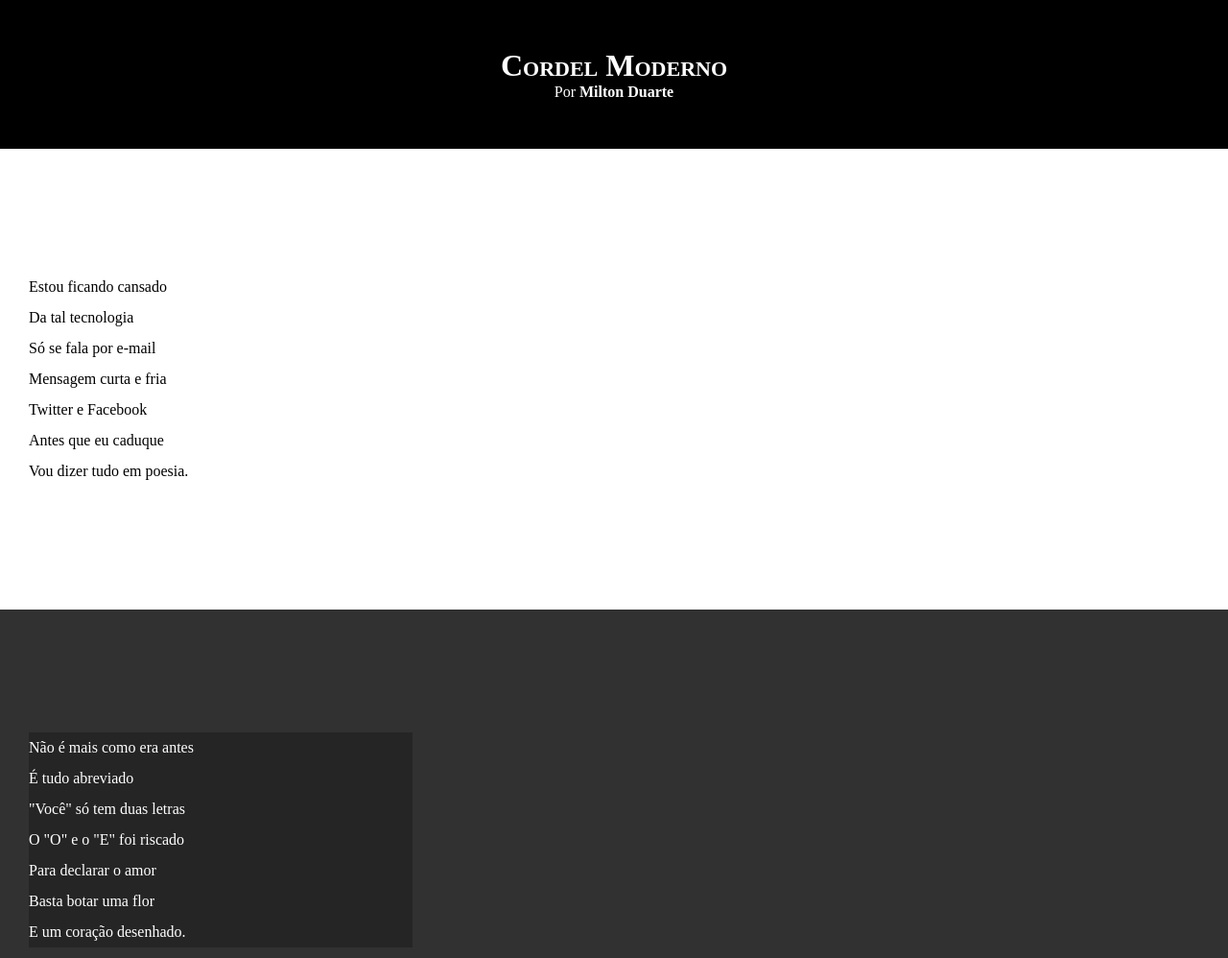
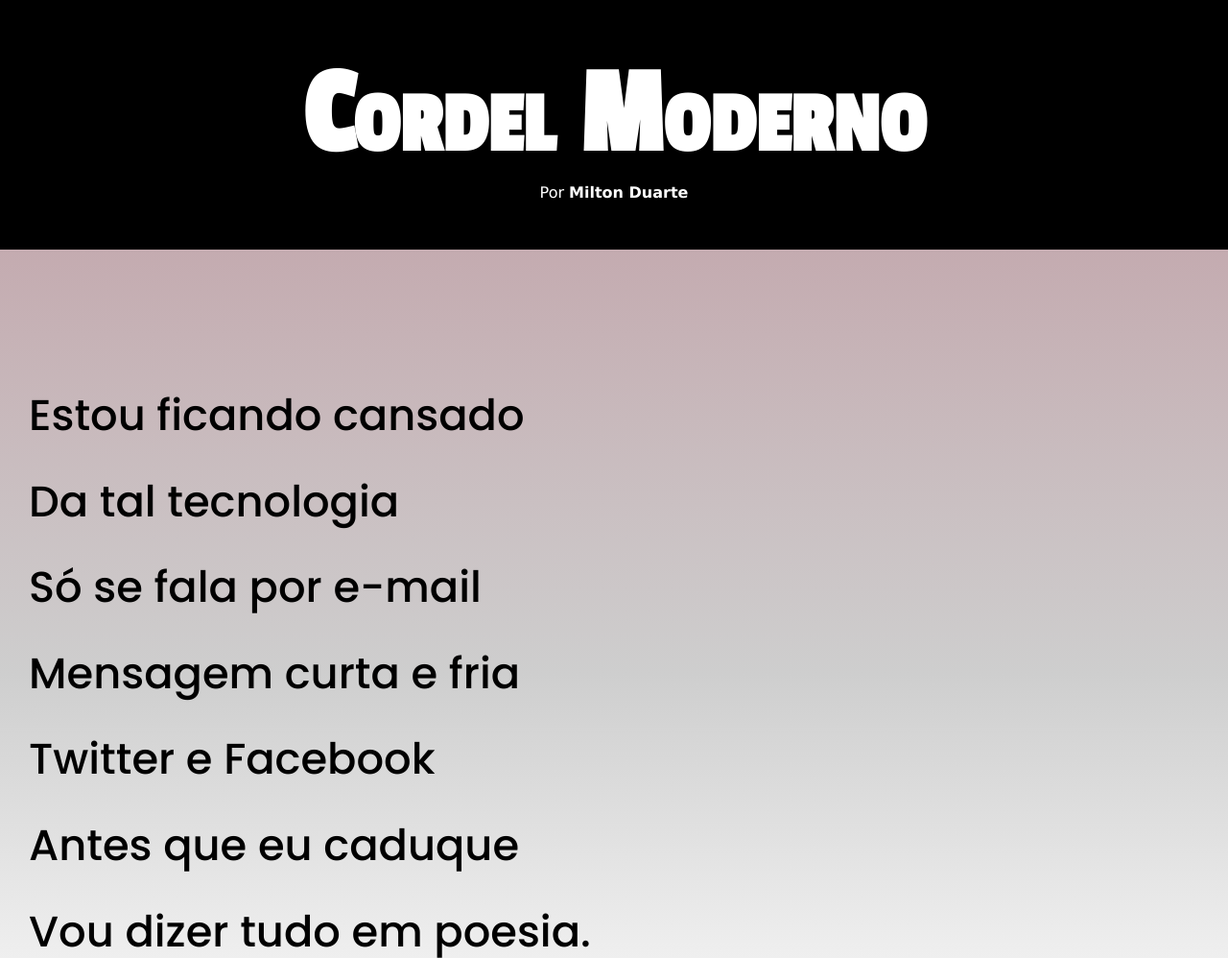
Before and after one commit to hiagoassuncaoDev/html-css, a plain HTML site: page Desafios/D012/index.html in a window 1280 px wide. Shown: the top 998 px of the page at 96% size. Drawn offline with Linux system fonts and the light colour scheme.

Commit message:
Alteração do CSS

```diff
--- a/Desafios/D012/estilo/style.css
+++ b/Desafios/D012/estilo/style.css
@@ -1,13 +1,25 @@
 @charset "UTF-8";
+
+@import url('https://fonts.googleapis.com/css2?family=Passion+One&display=swap');
+
+@import url('https://fonts.googleapis.com/css2?family=Poppins:wght@500&display=swap');
+
+:root {
+    --fonte1: Verdana, Geneva, Tahoma, sans-serif;
+    --fonte2: 'Passion One', cursive;
+    --fonte3: 'Poppins', sans-serif;
+}
 
 * {
     margin: 0px;
     padding: 0px;
+    font-size: 1em;
 }
 
 html, body {
     min-height: 100vh;
     background-color: darkgray;
+    font-family: var(--fonte1);
 }
 
 header {
@@ -19,6 +31,8 @@ header {
 header > h1 {
     padding-top: 50px;
     font-variant: small-caps;
+    font-family: var(--fonte2);
+    font-size: 10vw;
 }
 
 header > p {
@@ -41,10 +55,12 @@ section {
     padding-bottom: 10%;
     line-height: 2em;
     padding-left: 30px;
+    font-family: var(--fonte3);
+    font-size: 3.5vw;
 }
 
 section.normal {
-    background-color: rgb(255, 255, 255);
+    background-image: linear-gradient(to top, white, #CECECE, #C4ABB0);
     color: black;
 }
 
@@ -54,8 +70,10 @@ section.imagem {
 }
 
 section.imagem > p {
+    display: inline-block;
+    padding: 6px;
     background-color: rgba(0, 0, 0, 0.252);
-    width: 400px;
+
 }
 
 footer {
```
